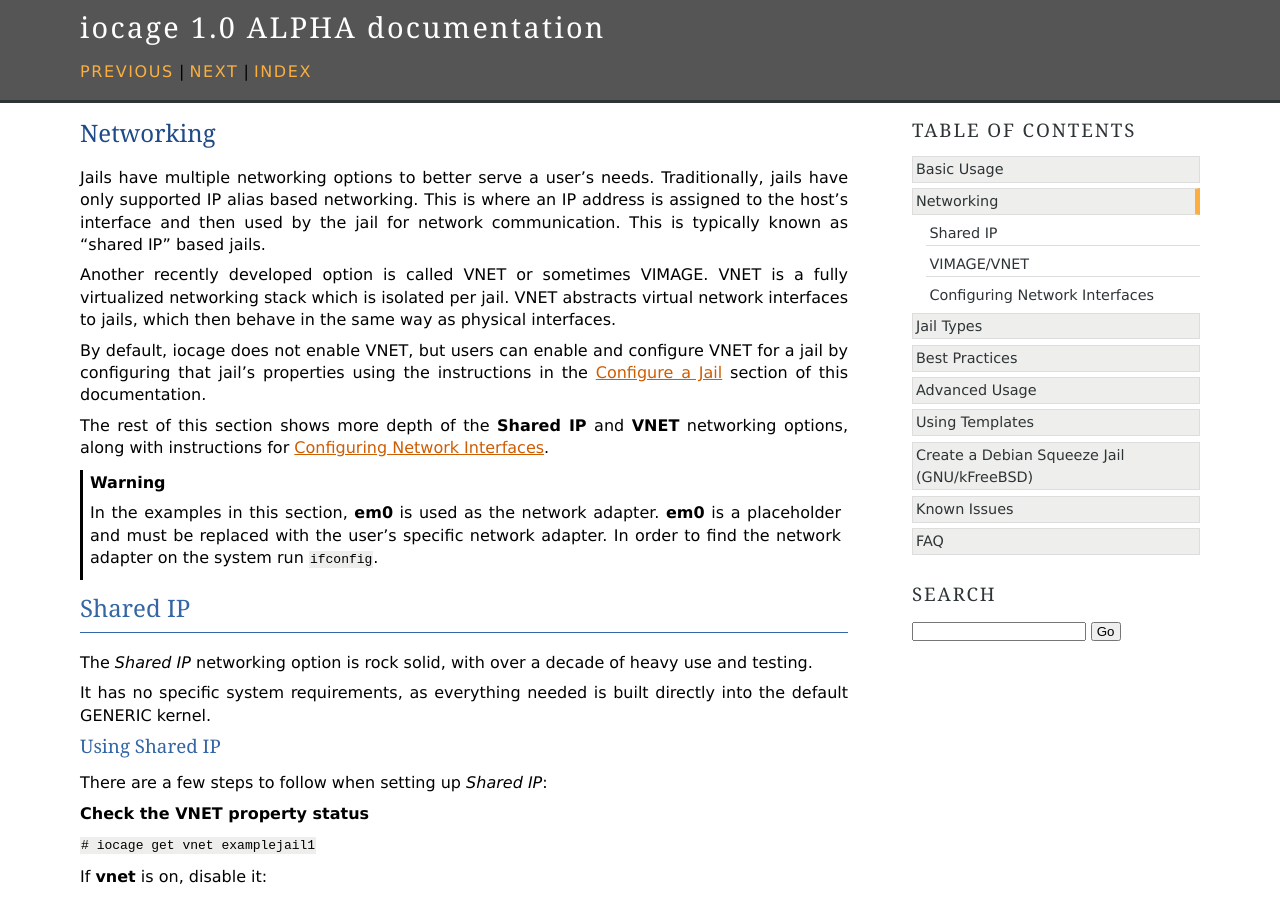
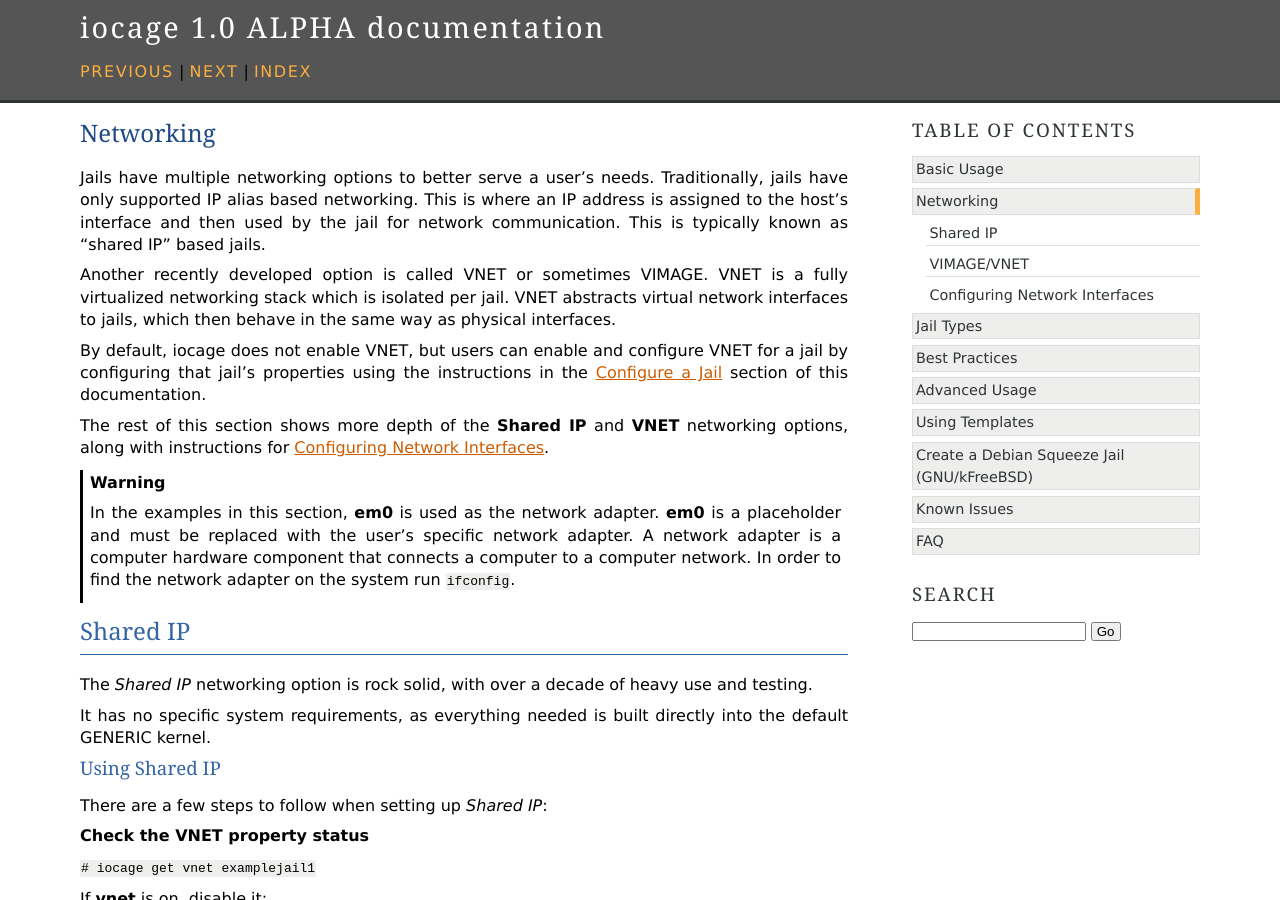
Before and after one commit to iocage/iocage, a Sphinx documentation site: the page built from doc/source/networking.rst, in a window 1280 px wide and 900 px high. Built offline with Sphinx 7.4.7, drawn with Linux system fonts in a browser that asks for light colours; pages that are not in the unit, such as notebooks, are missing from menus.

Commit message:
Added even more information about Network Adapters.

```diff
--- a/doc/source/index.rst
+++ b/doc/source/index.rst
@@ -33,7 +33,6 @@
    :maxdepth: 2
 
    basic-use
-   plugins
    networking
    jailtypes
    best-practices
--- a/doc/source/networking.rst
+++ b/doc/source/networking.rst
@@ -26,8 +26,10 @@
 
 .. warning:: In the examples in this section, **em0** is used as the
    network adapter. **em0** is a placeholder and must be replaced with
-   the user's specific network adapter. In order to find the network
-   adapter on the system run :samp:`ifconfig`.
+   the user's specific network adapter. A network adapter is a computer
+   hardware component that connects a computer to a computer network.
+   In order to find the network adapter on the system run
+   :samp:`ifconfig`.
 
 .. index:: Shared IP
 .. _Shared IP:
```
Also changed, not shown: 18 other files.
